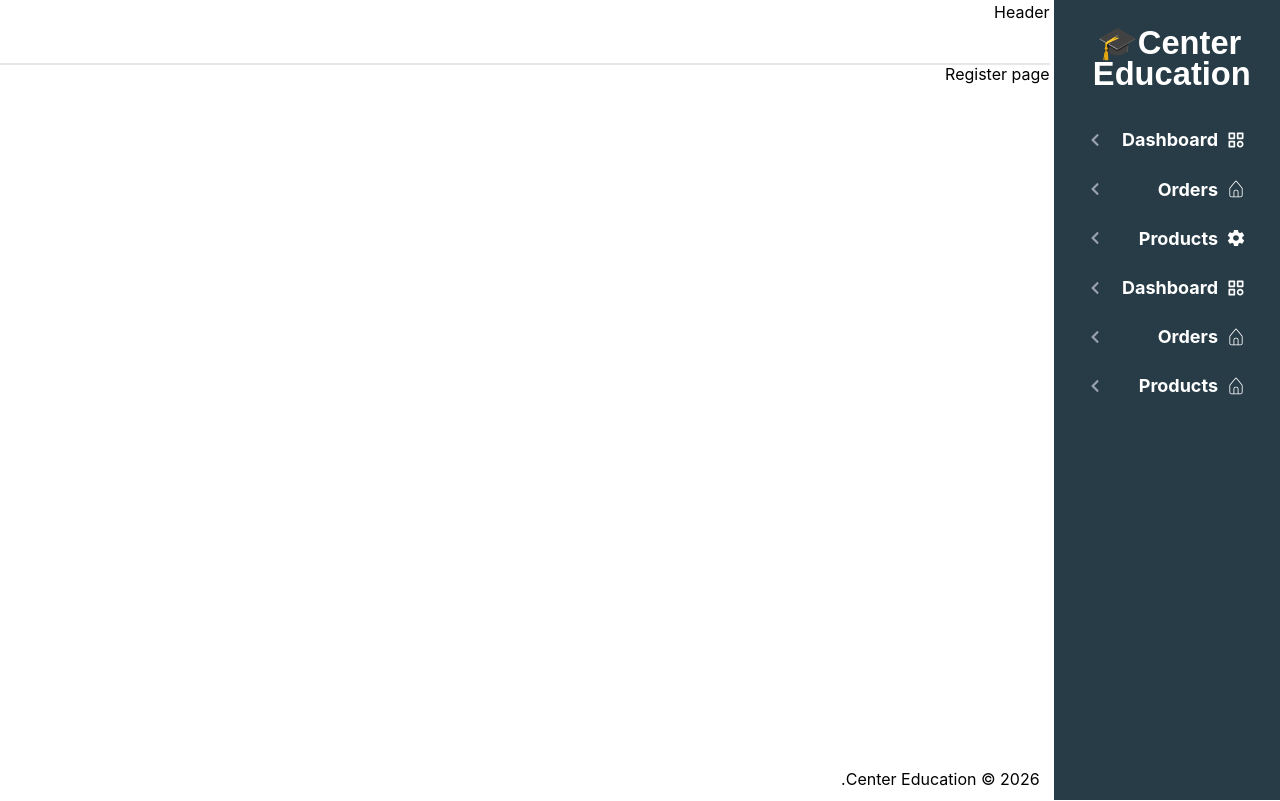
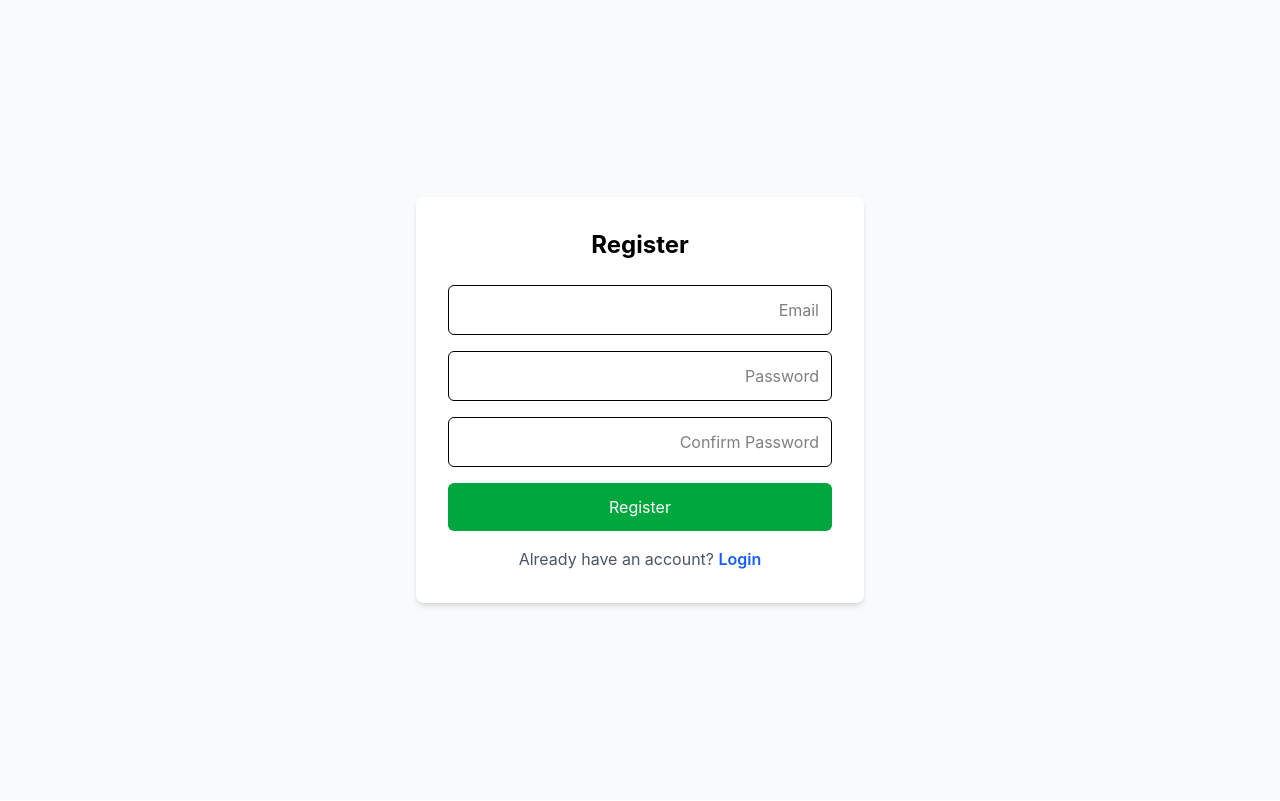
Before and after one commit to AhmedkhaledSobhi/Center_Education_next.js, a Next.js app: page /register in a window 1280 px wide. Built offline with nearby package versions, Linux system fonts and the light colour scheme.

Commit message:
handle - (main) (protected) (public)

```diff
--- /dev/null
+++ b/src/app/(main)/layout.tsx
@@ -0,0 +1,9 @@
+import { ReactNode } from "react";
+type Props = {
+  children: ReactNode;
+};
+export default function MainLayout({ children }: Props) {
+  return (
+    <>{children}</>
+  );
+}
--- a/src/app/dashboard/page.tsx
+++ b/src/app/(protected)/dashboard/page.tsx
@@ -1,4 +1,4 @@
-import BreadCrumb from '@/components/BreadCrumb'
+import BreadCrumb from '@/components/BreadCrumb/BreadCrumb'
 import React from 'react'
 
 export default function Dashboard() {
--- /dev/null
+++ b/src/app/(protected)/layout.tsx
@@ -0,0 +1,37 @@
+import Footer from "@/components/Footer/Footer";
+import Header from "@/components/Header/Header";
+import Sidebar from "@/components/Sidebar/Sidebar";
+import { cookies } from "next/headers";
+import { redirect } from "next/navigation";
+import { ReactNode } from "react";
+type Props = {
+  children: ReactNode;
+};
+export default async function ProtectedLayout({ children }: Props) {
+  const cookieStore = await cookies();
+  const token = cookieStore.get("token");
+
+  if (!token) {
+    // redirect("/login");
+  }
+
+  return (
+        <div className="min-h-full flex flex-col">
+          <div className="flex justify-end ">
+            <Sidebar/>
+            <div className="bg- amber-400"
+              style={{width: "calc(100% - 17.9999%)"}}
+            >
+              <Header/>
+              <main className="pt-12">
+                <div className="min-h-[calc(100vh-91px)] py-3.5 px-0">
+                  {children}
+                </div>
+                <Footer/>
+              </main>
+            </div>
+          </div>
+        </div>
+  )
+  // <>{children}</>;
+}
--- /dev/null
+++ b/src/app/(public)/login/page.tsx
@@ -0,0 +1,76 @@
+"use client";
+
+import { useState } from "react";
+import { useRouter } from "next/navigation";
+
+export default function LoginPage() {
+  const router = useRouter();
+  const [email, setEmail] = useState("");
+  const [password, setPassword] = useState("");
+  const [error, setError] = useState("");
+
+  const handleSubmit = async (e: React.FormEvent) => {
+    e.preventDefault();
+    setError("");
+
+    try {
+      const res = await fetch("/api/auth/login", {
+        method: "POST",
+        headers: { "Content-Type": "application/json" },
+        body: JSON.stringify({ email, password }),
+      });
+
+      const data = await res.json();
+
+      if (res.ok && data.success) {
+        router.push("/dashboard"); // redirect بعد login
+      } else {
+        setError(data.message || "Invalid credentials");
+      }
+    } catch (err) {
+      setError("Something went wrong");
+    }
+  };
+
+  return (
+    <div className="min-h-screen flex items-center justify-center bg-gray-50">
+      <div className="w-full max-w-md bg-white p-8 rounded-lg shadow-md">
+        <h1 className="text-2xl font-bold mb-6 text-center">Login</h1>
+
+        {error && <p className="text-red-500 mb-4">{error}</p>}
+
+        <form onSubmit={handleSubmit} className="space-y-4">
+          <input
+            type="email"
+            placeholder="Email"
+            value={email}
+            onChange={(e) => setEmail(e.target.value)}
+            className="w-full p-3 border rounded-md focus:outline-none focus:ring-2 focus:ring-blue-500"
+            required
+          />
+          <input
+            type="password"
+            placeholder="Password"
+            value={password}
+            onChange={(e) => setPassword(e.target.value)}
+            className="w-full p-3 border rounded-md focus:outline-none focus:ring-2 focus:ring-blue-500"
+            required
+          />
+          <button
+            type="submit"
+            className="w-full p-3 bg-blue-600 text-white rounded-md hover:bg-blue-700 transition"
+          >
+            Login
+          </button>
+        </form>
+
+        <p className="mt-4 text-center text-gray-600">
+          Don't have an account?{" "}
+          <a href="/register" className="text-blue-600 font-semibold hover:underline">
+            Register
+          </a>
+        </p>
+      </div>
+    </div>
+  );
+}
--- /dev/null
+++ b/src/app/(public)/register/page.tsx
@@ -0,0 +1,90 @@
+"use client";
+
+import { useState } from "react";
+import { useRouter } from "next/navigation";
+
+export default function RegisterPage() {
+  const router = useRouter();
+  const [email, setEmail] = useState("");
+  const [password, setPassword] = useState("");
+  const [confirmPassword, setConfirmPassword] = useState("");
+  const [error, setError] = useState("");
+
+  const handleSubmit = async (e: React.FormEvent) => {
+    e.preventDefault();
+    setError("");
+
+    if (password !== confirmPassword) {
+      setError("Passwords do not match");
+      return;
+    }
+
+    try {
+      const res = await fetch("/api/auth/register", {
+        method: "POST",
+        headers: { "Content-Type": "application/json" },
+        body: JSON.stringify({ email, password }),
+      });
+
+      const data = await res.json();
+
+      if (res.ok && data.success) {
+        router.push("/login");
+      } else {
+        setError(data.message || "Failed to register");
+      }
+    } catch (err) {
+      setError("Something went wrong");
+    }
+  };
+
+  return (
+    <div className="min-h-screen flex items-center justify-center bg-gray-50">
+      <div className="w-full max-w-md bg-white p-8 rounded-lg shadow-md">
+        <h1 className="text-2xl font-bold mb-6 text-center">Register</h1>
+
+        {error && <p className="text-red-500 mb-4">{error}</p>}
+
+        <form onSubmit={handleSubmit} className="space-y-4">
+          <input
+            type="email"
+            placeholder="Email"
+            value={email}
+            onChange={(e) => setEmail(e.target.value)}
+            className="w-full p-3 border rounded-md focus:outline-none focus:ring-2 focus:ring-blue-500"
+            required
+          />
+          <input
+            type="password"
+            placeholder="Password"
+            value={password}
+            onChange={(e) => setPassword(e.target.value)}
+            className="w-full p-3 border rounded-md focus:outline-none focus:ring-2 focus:ring-blue-500"
+            required
+          />
+          <input
+            type="password"
+            placeholder="Confirm Password"
+            value={confirmPassword}
+            onChange={(e) => setConfirmPassword(e.target.value)}
+            className="w-full p-3 border rounded-md focus:outline-none focus:ring-2 focus:ring-blue-500"
+            required
+          />
+          <button
+            type="submit"
+            className="w-full p-3 bg-green-600 text-white rounded-md hover:bg-green-700 transition"
+          >
+            Register
+          </button>
+        </form>
+
+        <p className="mt-4 text-center text-gray-600">
+          Already have an account?{" "}
+          <a href="/login" className="text-blue-600 font-semibold hover:underline">
+            Login
+          </a>
+        </p>
+      </div>
+    </div>
+  );
+}
--- a/src/app/layout.tsx
+++ b/src/app/layout.tsx
@@ -2,9 +2,6 @@ import type { Metadata } from "next";
 import { Geist, Geist_Mono } from "next/font/google";
 import "./globals.css";
 import "../assets/styles/scss/main.scss";
-import Footer from "@/components/Footer/Footer";
-import Header from "@/components/Header/Header";
-import Sidebar from "@/components/Sidebar/Sidebar";
 
 const geistSans = Geist({
   variable: "--font-geist-sans",
@@ -33,23 +30,8 @@ export default function RootLayout({
       suppressHydrationWarning
       className={`${geistSans.variable} ${geistMono.variable} h-full antialiased`}
     >
-      <body className="min-h-full flex flex-col"
-        suppressHydrationWarning={true}
-      >
-        <div className="flex justify-end ">
-          <Sidebar/>
-          <div className="bg- amber-400"
-            style={{width: "calc(100% - 17.9999%)"}}
-          >
-            <Header/>
-            <main className="pt-12">
-              <div className="min-h-[calc(100vh-91px)] py-3.5 px-0">
-                {children}
-              </div>
-              <Footer/>
-            </main>
-          </div>
-        </div>
+      <body className="min-h-full flex flex-col" suppressHydrationWarning={true}>
+        {children}
       </body>
     </html>
   );
--- a/src/app/login/page.tsx
+++ /dev/null
@@ -1,7 +0,0 @@
-import React from 'react'
-
-export default function page() {
-  return (
-    <div>Login</div>
-  )
-}
--- a/src/app/register/page.tsx
+++ /dev/null
@@ -1,7 +0,0 @@
-import React from 'react'
-
-export default function Register() {
-  return (
-    <div>Register page</div>
-  )
-}
--- a/src/components/Sidebar/LayoutMenuData.tsx
+++ b/src/components/Sidebar/LayoutMenuData.tsx
@@ -67,66 +67,6 @@ const links: LinkType[] = [
 
     ].filter(Boolean),
   },
-
-  {
-    id: "dashboarda",
-    label: "Dashboard",
-    icon: <BiCategory className='text-xl' />,
-    link: "",
-    click: function (e) {
-      e.preventDefault();
-    },
-    subItems: [
-      {
-        id: "dashboard ",
-        label: "dashboard",
-        link: "/"
-      },
-    ].filter(Boolean),
-  },
-  {
-    id: "ordersa",
-    label: "Orders",
-    icon: <CiHome className='text-xl' />,
-    link: "",
-    click: function (e) {
-      e.preventDefault();
-    },
-    subItems: [
-      {
-        id: "analyticsa",
-        label: "Analytics",
-        link: ""
-      },
-      {
-        id: "sales",
-        label: "Sales",
-        link: ""
-      },
-    ].filter(Boolean),
-  },
-  {
-    id: "productsa",
-    label: "Products",
-    icon: <CiHome className='text-xl' />,
-    link: "",
-    click: function (e) {
-      e.preventDefault();
-    },
-    subItems: [
-      {
-        id: "analytics",
-        label: "Analytics",
-        link: ""
-      },
-      {
-        id: "sales",
-        label: "Sales",
-        link: ""
-      },
-    ].filter(Boolean),
-  },
-
 ];
 
 
```
Also changed, not shown: src/app/(protected)/orders/page.tsx (renamed from src/app/orders/page.tsx), src/components/BreadCrumb/BreadCrumb.tsx (renamed from src/components/BreadCrumb.tsx).
